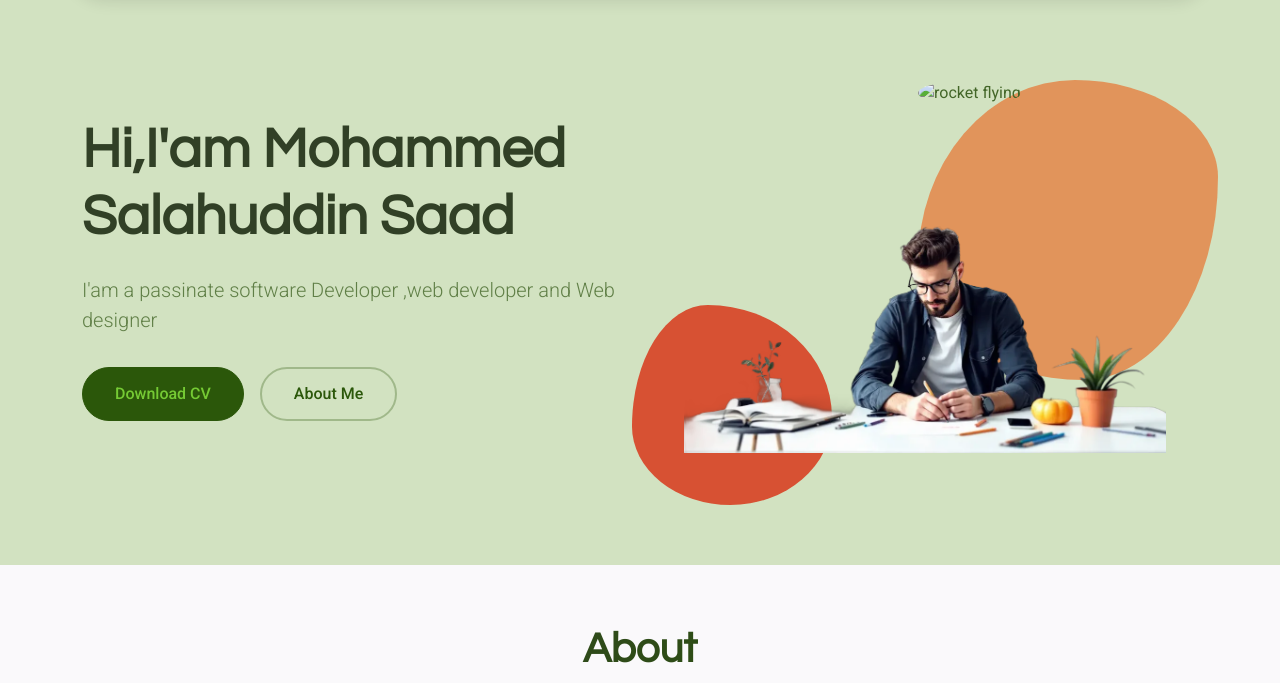
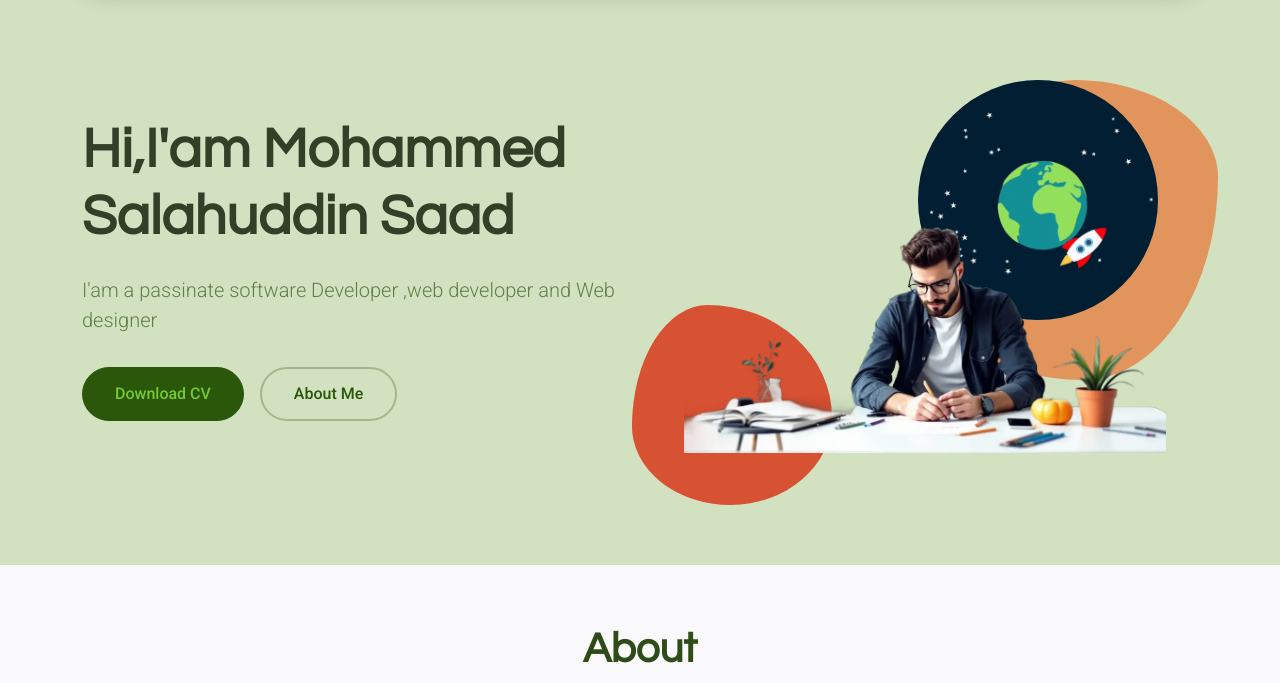
Before and after one commit to mssaad5453/personal-portfolio, a plain HTML site: page index.html in a window 1280 px wide. Shown: the part 90-773 px from the top of the page. Drawn offline with Linux system fonts and the light colour scheme; the site is published under a folder, as on GitHub Pages, so addresses that start at the root find nothing.

Commit message:
Update index.html

```diff
--- a/index.html
+++ b/index.html
@@ -117,7 +117,7 @@
           <div class="col-lg-6">
             <div class="hero-image">
               <img src="assets/img/profile/profile-1.webp" alt="Portfolio Hero Image" class="img-fluid" data-aos="zoom-out" data-aos-delay="300">
-              <div class="shape-1"> <img src="/assets/img/profile/09-42-58-584_512.webp" alt="rocket flying"></div>
+              <div class="shape-1"> <img src="assets/img/profile/09-42-58-584_512.webp" alt="rocket flying"></div>
               <div class="shape-2"></div>
             </div>
           </div>
```
